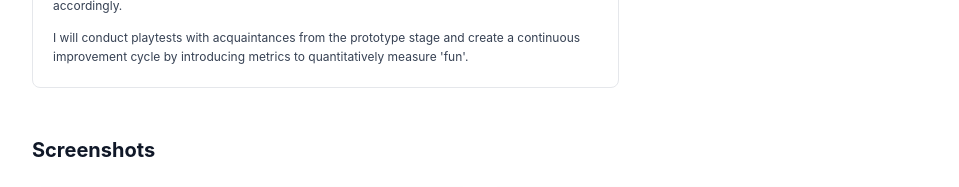
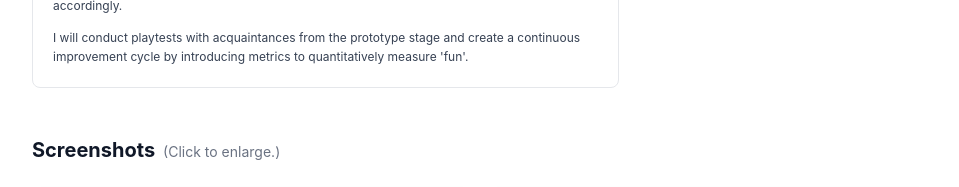
Before and after one commit to sevineleven/portfolio, a Next.js app: page /en/projects/1 in a window 1280 px wide. Shown: the part 5280-5467 px from the top of the page, without its empty margins (160-1119 px from the left). Built offline with nearby package versions, Linux system fonts and the light colour scheme; a web font is replaced by a local one.

Commit message:
fix: GIF 표시 및 재생 문제 수정, 확대 안내 문구 추가

```diff
--- a/app/[locale]/projects/[id]/page.tsx
+++ b/app/[locale]/projects/[id]/page.tsx
@@ -502,9 +502,14 @@ export default async function ProjectDetailPage({
             {/* Screenshots - Full Width */}
             {project.images && project.images.length > 0 && (
               <section className="mt-8 md:mt-12 -mx-4 md:-mx-6 lg:-mx-12 xl:-mx-16 2xl:-mx-20 px-4 md:px-6 lg:px-12 xl:px-16 2xl:px-20">
-                <h2 className="text-lg md:text-xl font-bold text-gray-900 dark:!text-white mb-4 md:mb-6">
-                  {t.screenshots}
-                </h2>
+                <div className="flex flex-col md:flex-row md:items-baseline gap-2 mb-4 md:mb-6">
+                  <h2 className="text-lg md:text-xl font-bold text-gray-900 dark:!text-white">
+                    {t.screenshots}
+                  </h2>
+                  <span className="text-xs md:text-sm text-gray-500 dark:text-gray-400">
+                    ({locale === 'ko' ? '클릭 시 확대됩니다.' : 'Click to enlarge.'})
+                  </span>
+                </div>
                 <ProjectScreenshots
                   images={project.images}
                   title={title}
--- a/components/projects/ProjectScreenshots.tsx
+++ b/components/projects/ProjectScreenshots.tsx
@@ -58,10 +58,10 @@ function OptimizedImage({
       <div ref={containerRef} className="w-full h-full flex items-center justify-center">
         <img
           ref={imgRef}
-          src={isInView ? src : undefined}
+          src={src}
           alt={alt}
-          className={`${className} ${!isLoaded ? 'opacity-0' : 'opacity-100'} transition-opacity duration-300 max-w-full max-h-full w-auto h-auto`}
-          style={{ objectFit: 'contain' }}
+          className={`${className} ${!isLoaded ? 'opacity-0' : 'opacity-100'} transition-opacity duration-300`}
+          style={{ objectFit: 'contain', maxWidth: '100%', maxHeight: '100%', width: 'auto', height: 'auto' }}
           loading="lazy"
           onLoad={() => setIsLoaded(true)}
           onError={onError}
--- a/package.json
+++ b/package.json
@@ -1,6 +1,6 @@
 {
   "name": "portfolio",
-  "version": "1.6.1",
+  "version": "1.7.0",
   "private": true,
   "scripts": {
     "dev": "next dev",
```
Also changed, not shown: 1 other file (tests, documents, lock files or other folders).
